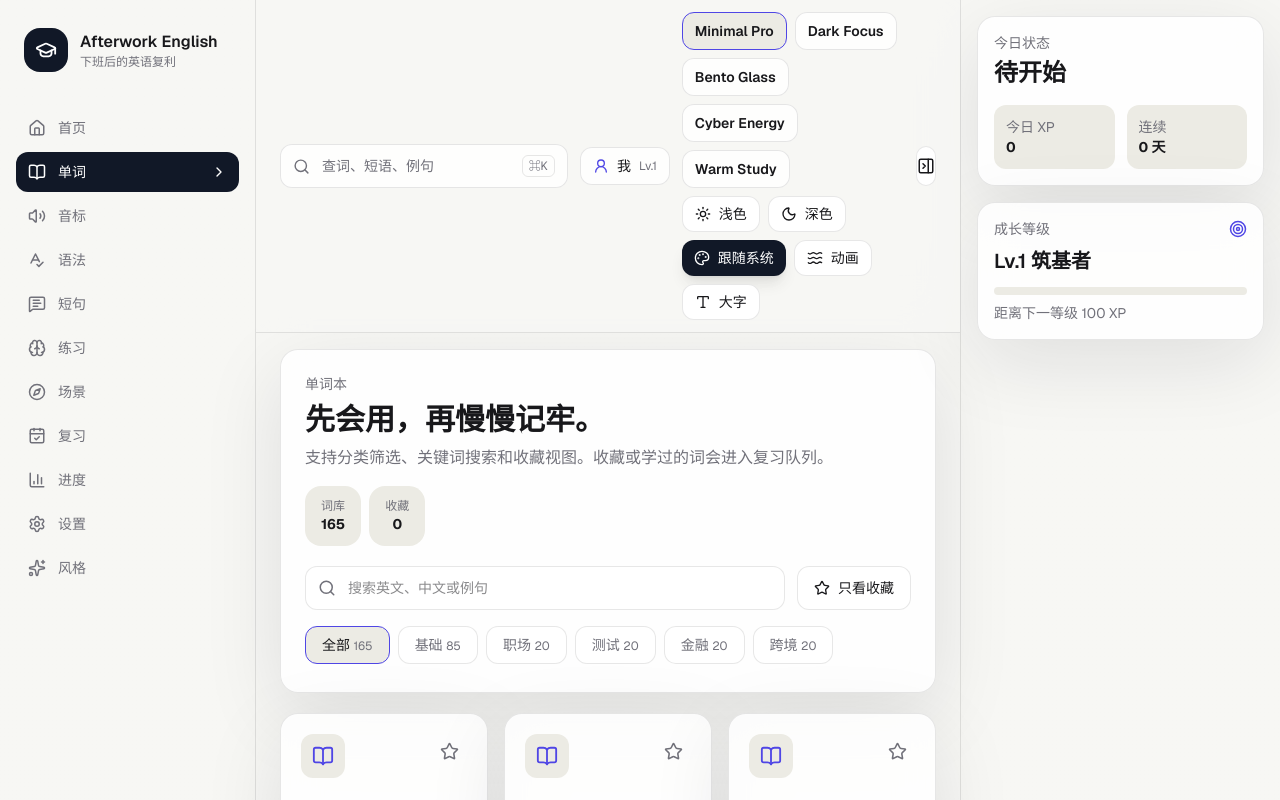
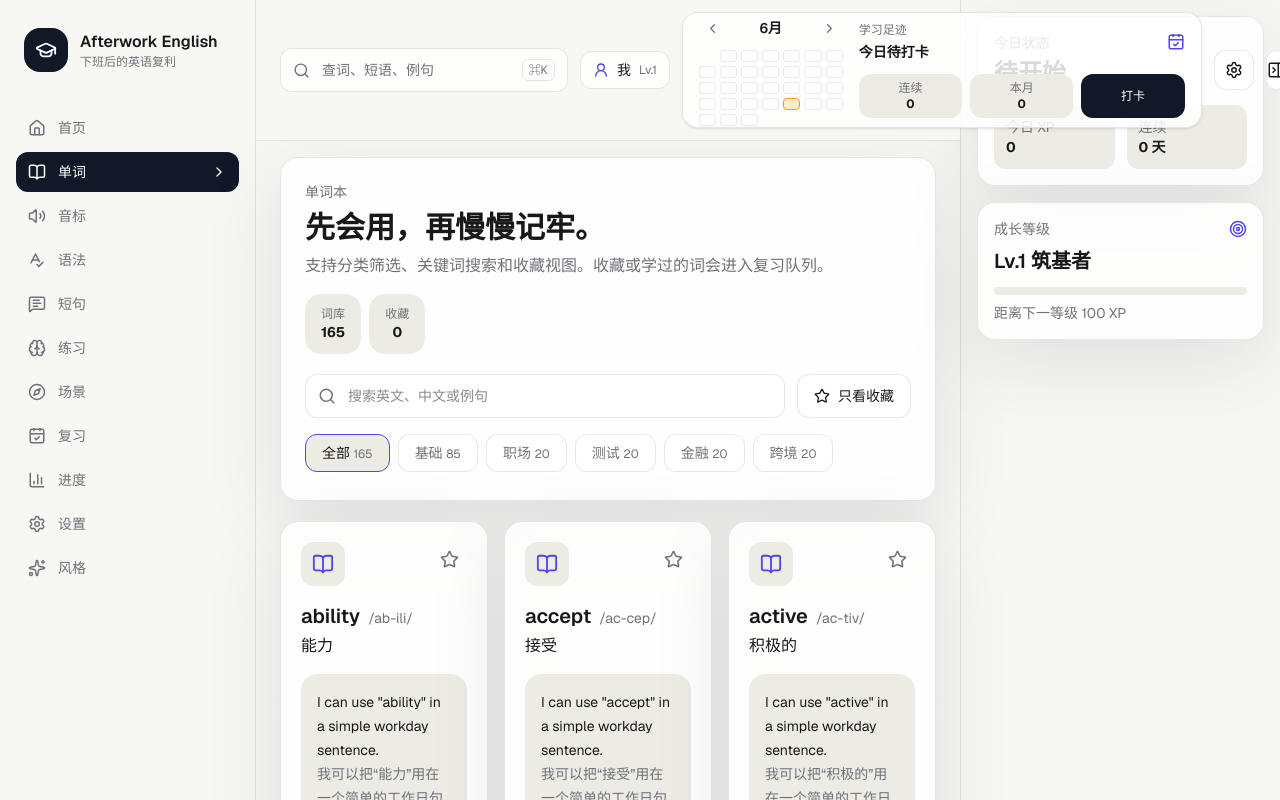
Before and after one commit to LeBron001-git/afterwork-english, a Next.js app: page /word in a window 1280 px wide. Shown: the top 800 px of the page. Built offline with nearby package versions, Linux system fonts and the light colour scheme.

Commit message:
Move calendar to fixed top bar

```diff
--- a/src/app/dashboard/page.tsx
+++ b/src/app/dashboard/page.tsx
@@ -15,7 +15,9 @@ export default function DashboardPage() {
             <ProgressSnapshot />
           </div>
           <aside className="grid content-start gap-5 md:grid-cols-2 2xl:grid-cols-1">
-            <CheckInCalendarCard />
+            <div className="xl:hidden">
+              <CheckInCalendarCard />
+            </div>
             <LearnerLevelCard />
           </aside>
         </div>
--- a/src/components/layout/app-shell.tsx
+++ b/src/components/layout/app-shell.tsx
@@ -1,12 +1,15 @@
 "use client";
 
+import { addMonths, endOfMonth, format, getDay, isSameDay, startOfMonth, subMonths } from "date-fns";
 import Link from "next/link";
 import { usePathname } from "next/navigation";
+import { useMemo, useState } from "react";
 import {
   BarChart3,
   BookOpen,
   Brain,
   CalendarCheck,
+  ChevronLeft,
   ChevronRight,
   Compass,
   GraduationCap,
@@ -20,6 +23,7 @@ import {
   Sparkles,
   SpellCheck,
   Target,
+  X,
   Volume2,
 } from "lucide-react";
 import { Button } from "@/components/ui/button";
@@ -132,13 +136,115 @@ function TopNav() {
           <ProfileSwitcher compact />
         </div>
         <div className="ml-auto hidden xl:block">
-          <ThemeSwitcher compact />
+          <HeaderCheckInCalendar />
         </div>
+        <HeaderStyleMenu />
         <Button variant="secondary" size="icon" onClick={toggleRightPanel} title="折叠学习状态栏">
           {preference.rightPanelOpen ? <PanelRightClose size={18} /> : <PanelRightOpen size={18} />}
         </Button>
       </div>
     </header>
+  );
+}
+
+function HeaderStyleMenu() {
+  const [open, setOpen] = useState(false);
+
+  return (
+    <div className="relative">
+      <Button variant="secondary" size="icon" onClick={() => setOpen((value) => !value)} title="样式设置">
+        {open ? <X size={18} /> : <Settings size={18} />}
+      </Button>
+      {open && (
+        <div className="absolute right-0 top-12 z-50 w-[min(92vw,560px)] rounded-2xl border border-[var(--line)] bg-[var(--card-solid)] p-4 shadow-2xl">
+          <div className="mb-3 flex items-center justify-between gap-3">
+            <div>
+              <div className="text-sm font-semibold">样式设置</div>
+              <div className="text-xs text-muted">主题、明暗、动效和字号</div>
+            </div>
+            <button type="button" className="rounded-lg p-2 text-muted hover:bg-[var(--soft)]" onClick={() => setOpen(false)} aria-label="关闭样式设置">
+              <X size={16} />
+            </button>
+          </div>
+          <ThemeSwitcher compact />
+        </div>
+      )}
+    </div>
+  );
+}
+
+function HeaderCheckInCalendar() {
+  const [month, setMonth] = useState(new Date());
+  const { checkIns, manualCheckIn } = useLearningStore();
+  const stats = useStudyStats();
+  const today = todayKey();
+  const todayRecord = checkIns[today];
+
+  const days = useMemo(() => {
+    const start = startOfMonth(month);
+    const end = endOfMonth(month);
+    const blanks = Array.from({ length: getDay(start) }, () => null);
+    const real = Array.from({ length: end.getDate() }, (_, index) => new Date(month.getFullYear(), month.getMonth(), index + 1));
+    return [...blanks, ...real];
+  }, [month]);
+
+  return (
+    <section className="flex h-[116px] w-[520px] items-center gap-4 rounded-2xl border border-[var(--line)] bg-[var(--card)] px-4 py-3 shadow-sm">
+      <div className="w-36 shrink-0">
+        <div className="flex items-center justify-between gap-2">
+          <button type="button" className="rounded-lg p-1.5 text-muted hover:bg-[var(--soft)]" onClick={() => setMonth(subMonths(month, 1))} aria-label="上个月">
+            <ChevronLeft size={15} />
+          </button>
+          <div className="text-sm font-semibold">{format(month, "M月")}</div>
+          <button type="button" className="rounded-lg p-1.5 text-muted hover:bg-[var(--soft)]" onClick={() => setMonth(addMonths(month, 1))} aria-label="下个月">
+            <ChevronRight size={15} />
+          </button>
+        </div>
+        <div className="mt-2 grid grid-cols-7 gap-1">
+          {days.slice(0, 42).map((day, index) => {
+            if (!day) return <span key={`blank-${index}`} className="h-3" />;
+            const key = todayKey(day);
+            const checked = checkIns[key]?.checkedIn;
+            const isToday = isSameDay(day, new Date());
+            return (
+              <span
+                key={key}
+                title={`${key}${checked ? " 已打卡" : ""}`}
+                className={`h-3 rounded-sm border ${
+                  checked
+                    ? "border-[var(--accent)] bg-[var(--accent)]"
+                    : isToday
+                      ? "border-[var(--accent-3)] bg-[color-mix(in_srgb,var(--accent-3)_20%,transparent)]"
+                      : "border-[var(--line)] bg-[var(--card-solid)]"
+                }`}
+              />
+            );
+          })}
+        </div>
+      </div>
+      <div className="min-w-0 flex-1">
+        <div className="flex items-center justify-between gap-3">
+          <div>
+            <div className="text-xs text-muted">学习足迹</div>
+            <div className="mt-1 text-sm font-semibold">{todayRecord?.checkedIn ? "今日已打卡" : "今日待打卡"}</div>
+          </div>
+          <CalendarCheck size={18} className="text-[var(--accent)]" />
+        </div>
+        <div className="mt-3 grid grid-cols-3 gap-2 text-center text-xs">
+          <div className="rounded-xl bg-[var(--soft)] px-2 py-1.5">
+            <div className="text-muted">连续</div>
+            <strong>{stats.currentStreak}</strong>
+          </div>
+          <div className="rounded-xl bg-[var(--soft)] px-2 py-1.5">
+            <div className="text-muted">本月</div>
+            <strong>{Object.values(checkIns).filter((item) => item.checkedIn && item.date.startsWith(format(month, "yyyy-MM"))).length}</strong>
+          </div>
+          <button type="button" className="rounded-xl bg-[var(--primary)] px-2 py-1.5 text-[var(--primary-foreground)] disabled:opacity-60" disabled={todayRecord?.checkedIn} onClick={() => manualCheckIn(today)}>
+            {todayRecord?.checkedIn ? "完成" : "打卡"}
+          </button>
+        </div>
+      </div>
+    </section>
   );
 }
 
```
